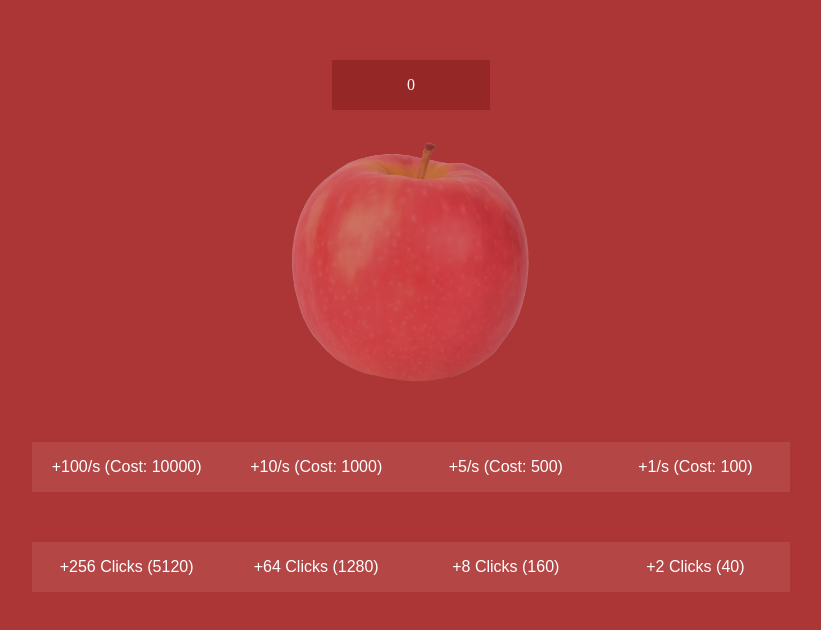
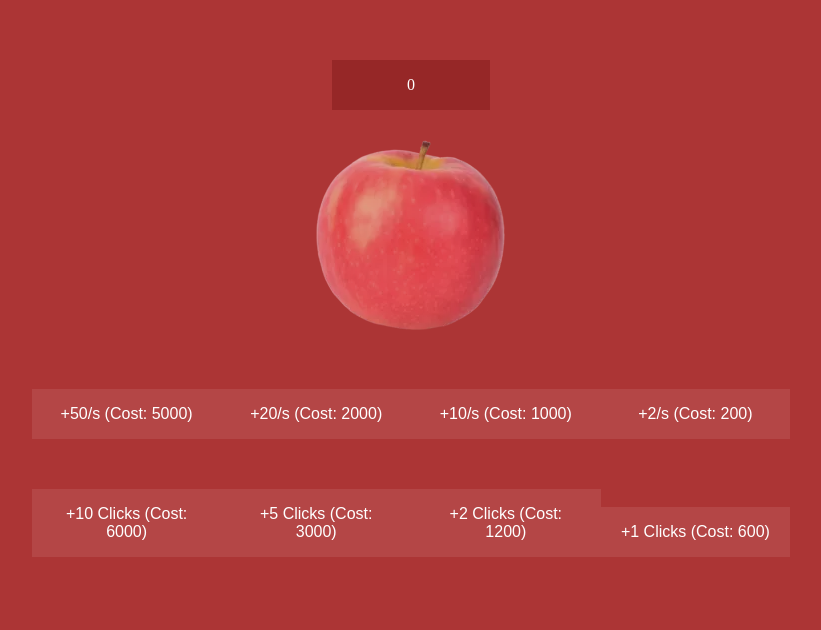
Before and after one commit to Sirbucket/apple-muncher, a website built with Vite: page index.html in a window 1280 px wide. Shown: the whole page, without its empty margins (229-1050 px from the left). Built offline with nearby package versions, Linux system fonts and the light colour scheme; files whose address does not match are found by name.

Commit message:
Huge balance change.

```diff
--- a/app/app.ts
+++ b/app/app.ts
@@ -1,46 +1,23 @@
 const image: HTMLDivElement = document.querySelector(".image");
 const score: HTMLDivElement = document.querySelector('.score');
-const ms: number = 1000;
-
+const ms: number = 500;
+const numMod: number = 200;
+const multMod: number = 1.25;
 let clicks: number = 0;
-let nummod: number = 100;
-let clickmod: number = 1;
+let clickMod: number = 1;
 let currentClickMod: number = 1;
 
-const clickNums = [
-	2,
-	8,
-	64,
-	256
-]
-
-const clickNames = [
-	"+2 Clicks (40)",
-	"+8 Clicks (160)",
-	"+64 Clicks (1280)",
-	"+256 Clicks (5120)"
-]
-
-const buttonNums = [
-	1,
-	5,
-	10,
-	100
-];
-
-const buttonNames = [
-	"+1/s (Cost: 100)",
-	"+5/s (Cost: 500)",
-	"+10/s (Cost: 1000)",
-	"+100/s (Cost: 10000)"
-];
+const clickNums = [1,2,5,10];
+const buttonNums = [1,5,10,25];
+const clickNames = ["+1 Clicks","+2 Clicks","+5 Clicks","+10 Clicks"];
+const buttonNames = ["+2/s","+10/s","+20/s","+50/s"];
 
 //Add 1 to clicks, convert clicks to a string as score's text content.
 const updateScore = (count: number) => {
 	for (let i = 0; i < count; ++i) {
 		++clicks;
 	}
-	score.textContent = clicks.toString();
+	score.textContent = Math.round(clicks).toString();
 }
 
 //Marks button
@@ -56,21 +33,51 @@ const removeMark = (button: HTMLButtonElement, str: string) => {
 //Makes a button
 const makeButton = (number: number, str: string) => {
 	const button: HTMLButtonElement = document.createElement('button');
+	let cost: number = Math.round(number * numMod);
 	button.addEventListener("click", () => {
-		if (clicks >= number * nummod) {
+		if (clicks >= cost) {
 			removeMark(button, "no");
 			markButton(button, "yes");
 			setInterval(updateScore, ms, number);
-			clicks -= number * nummod;
-			score.textContent = clicks.toString();
+
+			clicks -= Math.round(number * numMod);
+
+			const newCost = Math.round(cost *= multMod);
+			button.textContent = `${str} (Cost: ${newCost.toString()})`;
+			score.textContent = Math.round(clicks).toString();
 		}
 		else {
 			removeMark(button, "yes");
 			markButton(button, "no");
 		}
 	});
-	button.textContent = str;
+	button.textContent = `${str} (Cost: ${cost.toString()})`;
 	return button;
+}
+
+//Makes a button for adding clicks when you click.
+const makeClickerButton = (number: number, str: string) => {
+	const clickerButton: HTMLButtonElement = document.createElement('button');
+	let cost = number * (numMod * 3);
+	clickerButton.addEventListener("click", () => {
+		if (clicks >= cost) {
+			removeMark(clickerButton, "no");
+			markButton(clickerButton, "yes");
+
+			currentClickMod += Math.round(clickMod * number);
+			clicks -= cost;
+
+			const newCost = Math.round(cost *= multMod);
+			clickerButton.textContent = `${str} (Cost: ${newCost.toString()})`;
+			score.textContent = Math.round(clicks).toString();
+		}
+		else {
+			removeMark(clickerButton, "yes");
+			markButton(clickerButton, "no");
+		}
+	});
+	clickerButton.textContent = `${str} (Cost: ${cost.toString()})`;
+	return clickerButton;
 }
 
 //Batches buttons
@@ -80,26 +87,6 @@ const addButtons = (button: HTMLButtonElement) => {
 			button.appendChild(makeButton(buttonNums[t], buttonNames[t]));
 		}
 	}
-}
-
-//Makes a button for adding clicks when you click.
-const makeClickerButton = (number: number, str: string) => {
-	const clickerButton: HTMLButtonElement = document.createElement('button');
-	clickerButton.addEventListener("click", () => {
-		if (clicks >= number * (nummod / 5)) {
-			removeMark(clickerButton, "no");
-			markButton(clickerButton, "yes");
-			currentClickMod += clickmod * number;
-			clicks -= number * (nummod / 5);
-			score.textContent = clicks.toString();
-		}
-		else {
-			removeMark(clickerButton, "yes");
-			markButton(clickerButton, "no");
-		}
-	});
-	clickerButton.textContent = str;
-	return clickerButton;
 }
 
 //Batches buttons
@@ -114,7 +101,7 @@ const addClickerButtons = (clickerButton: HTMLButtonElement) => {
 //Runs buttons
 const runButtons = () => {
 	addButtons(document.querySelector(".buttons"));
-	addClickerButtons(document.querySelector(".clicker-buttons"))
+	addClickerButtons(document.querySelector(".clicker-buttons"));
 }
 
 //Runs game logic
--- a/index.html
+++ b/index.html
@@ -16,7 +16,7 @@
 					0
 				</div>
 				<div class = "image">
-					<img src="./app/assets/apple.webp" alt = "" class="center">
+					<img src="./app/assets/apple2.webp" alt = "" decoding = "async" class="center">
 				</div>
 				<div class = "buttons">
 				</div>
--- a/style.css
+++ b/style.css
@@ -18,8 +18,6 @@ body {
   margin-left: auto;
   margin-right: auto;
 	margin-top: 25px;
-  width: 20%;
-	height: 20%;
 	background-image: var(--current-image);
 }
 
@@ -33,6 +31,8 @@ body {
 	margin-left: auto;
   margin-right: auto;
 	transition: all 250ms;
+  -webkit-user-drag: none;
+  -webkit-user-select: none;
 }
 
 .score:hover {
@@ -46,6 +46,7 @@ body {
 .buttons {
 	margin-top: 50px;
 }
+
 button {
 	background-color: #b44646;
 	padding: 1em;
@@ -58,6 +59,8 @@ button {
 	align: center;
 	font-size: 16px;
 	transition: all 250ms;
+  -webkit-user-drag: none;
+  -webkit-user-select: none;
 }
 
 button:hover {
@@ -71,17 +74,18 @@ button:active {
 .image {
   /* The transition line makes all changes
   get animated */
-	transition: all 250ms;
-	opacity: 0.4;
+	transition: all 100ms;
+	opacity: 0.65;
+  -webkit-user-drag: none;
+  -webkit-user-select: none;
 }
 
 .image:hover {
-	transform: scale(1.1,1.1) rotate(5deg);
-	opacity: 0.6;
+	transform: rotate(15deg);
 }
 
 .image:active {
-	transform: scale(0.9,0.9) rotate(-15deg);
+	transform: rotate(-15deg);
 	opacity: 1;
 }
 
```
Also changed, not shown: app/assets/apple.webp (deleted), app/assets/apple2.webp (added).
